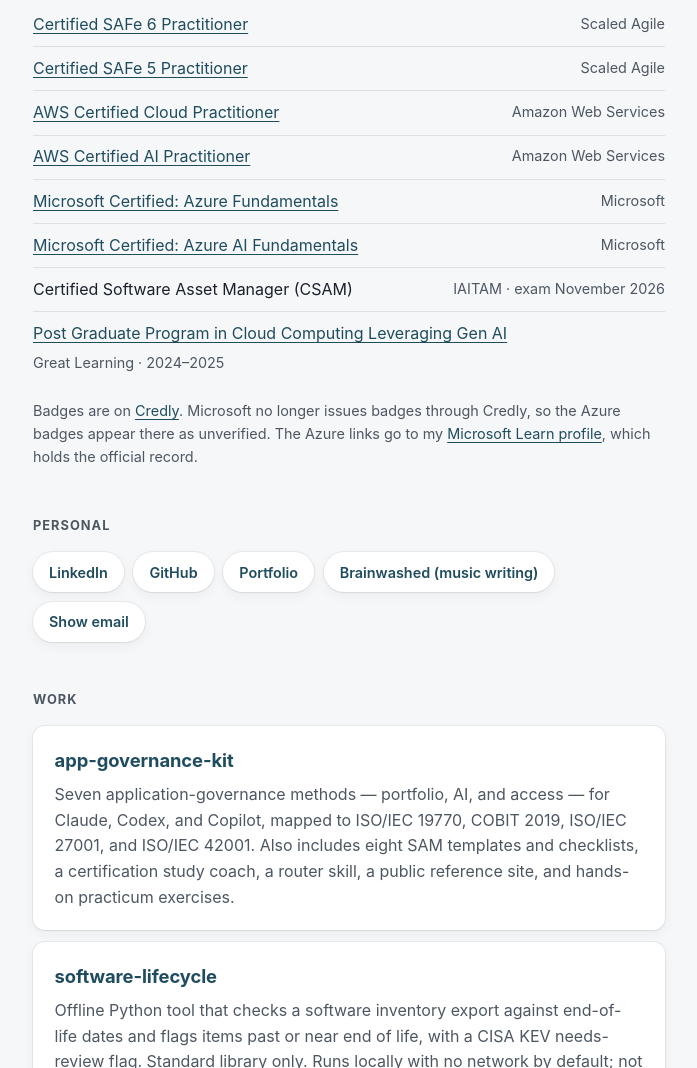
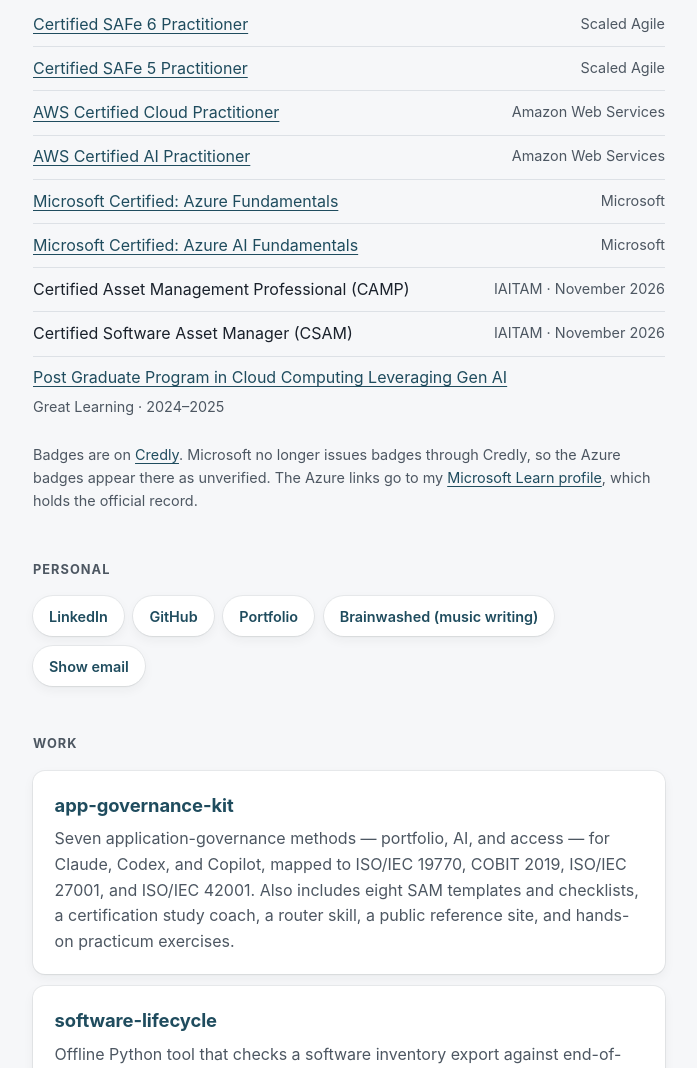
Before and after one commit to evemcgivern/evemcgivern.github.io, a plain HTML site: page index.html in a window 1280 px wide. Shown: the part 2204-3272 px from the top of the page, without its empty margins (291-988 px from the left). Drawn offline with Linux system fonts and the light colour scheme.

Commit message:
docs(certs): list CAMP and earned CSAM
Both are November 2026. CSAM moves from exam scheduled to earned. Fixes #31

Co-Authored-By: Claude Sonnet 5.5 <noreply@anthropic.com>
Claude-Session: https://claude.ai/code/session_011jjas1dUnmqvWXNccvmVB7

```diff
--- a/index.html
+++ b/index.html
@@ -596,7 +596,8 @@ footer p { margin: 0; text-wrap: pretty; }
       <li><a href="https://www.credly.com/badges/91b47b64-4efd-4821-aa88-6ddafc5d7605">AWS Certified AI Practitioner</a><span>Amazon Web Services</span></li>
       <li><a href="https://learn.microsoft.com/en-us/users/evemcgivern/credentials/certification/azure-fundamentals">Microsoft Certified: Azure Fundamentals</a><span>Microsoft</span></li>
       <li><a href="https://learn.microsoft.com/en-us/users/evemcgivern/credentials/certification/azure-ai-fundamentals">Microsoft Certified: Azure AI Fundamentals</a><span>Microsoft</span></li>
-      <li>Certified Software Asset Manager (CSAM)<span>IAITAM · exam November 2026</span></li>
+      <li>Certified Asset Management Professional (CAMP)<span>IAITAM · November 2026</span></li>
+      <li>Certified Software Asset Manager (CSAM)<span>IAITAM · November 2026</span></li>
       <li><a href="https://www.mygreatlearning.com/eportfolio/eve-mcgivern">Post Graduate Program in Cloud Computing Leveraging Gen AI</a><span>Great Learning · 2024–2025</span></li>
     </ul>
     <p class="meta-line">Badges are on <a href="https://www.credly.com/users/eve-mcgivern">Credly</a>. Microsoft no longer issues badges through Credly, so the Azure badges appear there as unverified. The Azure links go to my <a href="https://learn.microsoft.com/en-us/users/evemcgivern/credentials">Microsoft Learn profile</a>, which holds the official record.</p>
```
Also changed, not shown: llms.txt.
